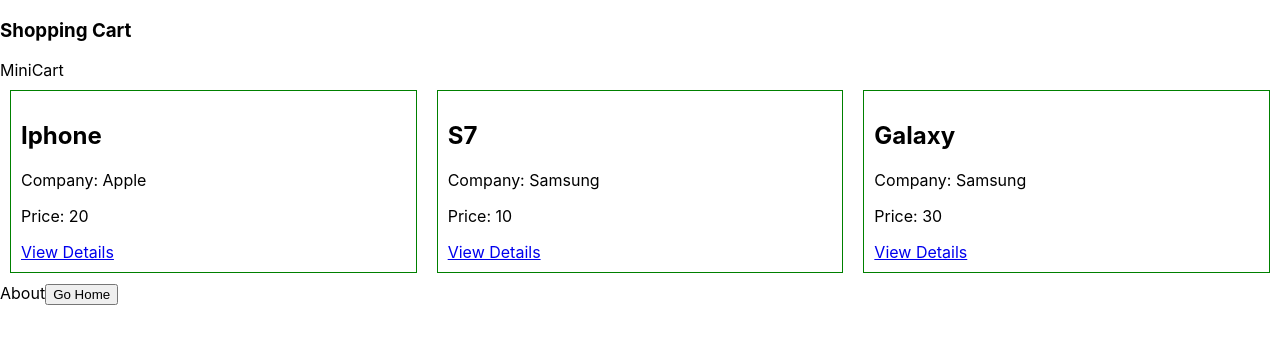
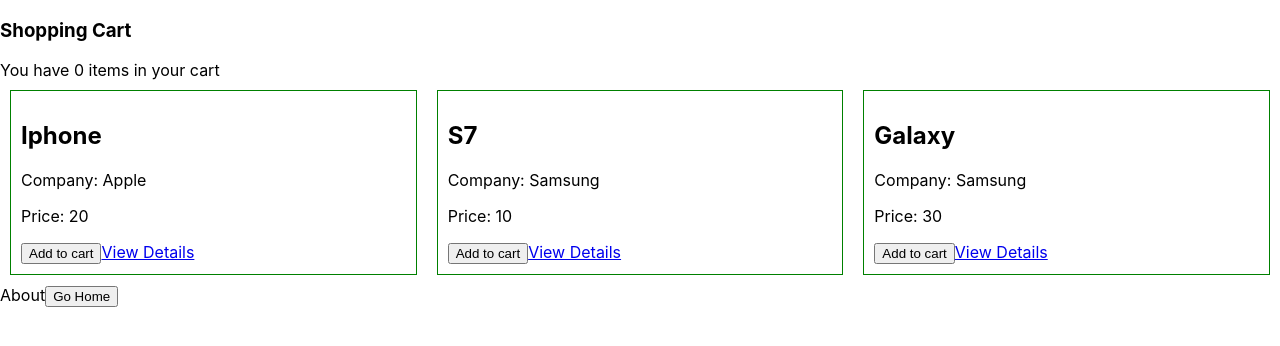
Before and after one commit to jintoppy/react-proj-apr-2019, a React (Create React App) app: page / in a window 1280 px wide. Shown: the top 346 px of the page. Built offline with nearby package versions, Linux system fonts and the light colour scheme.

Commit message:
first action

```diff
--- a/src/components/app-header/AppHeader.js
+++ b/src/components/app-header/AppHeader.js
@@ -1,12 +1,19 @@
 import React from 'react';
+import { connect } from 'react-redux';
 import './AppHeader.css';
 import MiniCart from '../mini-cart/MiniCart';
 
-const AppHeader = () => {
+const AppHeader = ({cartList}) => {
     return <div className="header">
         <h3>Shopping Cart</h3>
-        <MiniCart />
+        <MiniCart cartList={cartList} />
     </div>;
 };
 
-export default AppHeader;
+const mapStateToProps = (state) => {
+    return {
+        cartList: state.cart.list
+    };
+};
+
+export default connect(mapStateToProps)(AppHeader);
--- a/src/components/mini-cart/MiniCart.js
+++ b/src/components/mini-cart/MiniCart.js
@@ -1,8 +1,8 @@
 import React from 'react';
 import './MiniCart.css';
 
-const MiniCart = () => {
-    return 'MiniCart';
+const MiniCart = ({cartList}) => {
+    return <span>You have {cartList.length} items in your cart</span>;
 };
 
 export default MiniCart;
--- a/src/components/product-list/ProductList.js
+++ b/src/components/product-list/ProductList.js
@@ -3,7 +3,7 @@
 import { connect } from 'react-redux';
 import './ProductList.css';
 
-const ProductList = ({ products }) => {
+const ProductList = ({ products, addToCart }) => {
         const divItems = products.map(prod => {
             return (
                 <div key={prod.id} className="product-list-item">
@@ -14,6 +14,7 @@
                     <p>
                         Price: { prod.price }
                     </p>
+                    <button onClick={() => addToCart(prod.id)}>Add to cart</button>
                     <Link to={`/details/${prod.title}`}>View Details</Link>
                 </div>
             )
@@ -31,4 +32,15 @@
     };
 };
 
-export default connect(mapStateToProps)(ProductList)
+const mapDispatchToProps = (dispatch) => {
+    return {
+        addToCart: (prodId) => {
+            dispatch({
+                type: 'ADD_TO_CART',
+                payload: prodId
+            });
+        }
+    };
+};
+
+export default connect(mapStateToProps, mapDispatchToProps)(ProductList)
--- a/src/reducers/cart.js
+++ b/src/reducers/cart.js
@@ -3,6 +3,14 @@
 };
 
 const cartReducer = (state = initialState, action) => {
+    console.log('cartReducer');
+    console.log(action);
+    if(action.type === 'ADD_TO_CART'){
+        return {
+            ...state,
+            list: [...state.list, action.payload]
+        };
+    }
     return state;
 };
 
--- a/src/reducers/product.js
+++ b/src/reducers/product.js
@@ -8,6 +8,8 @@
 };
 
 const productReducer = (state = initialState, action) => {
+    console.log('productReducer');
+    console.log(action);
     return state;
 };
 
```
